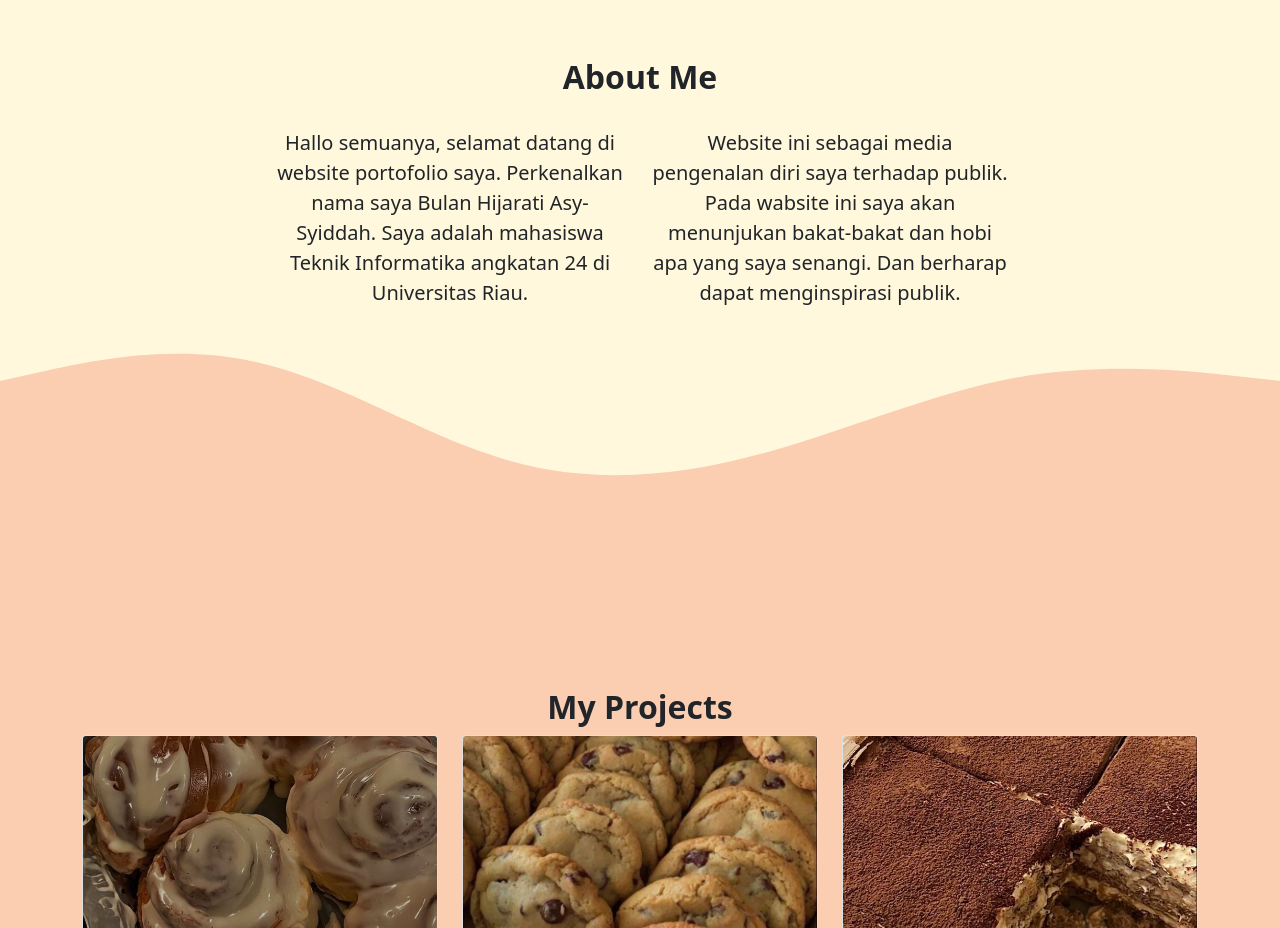
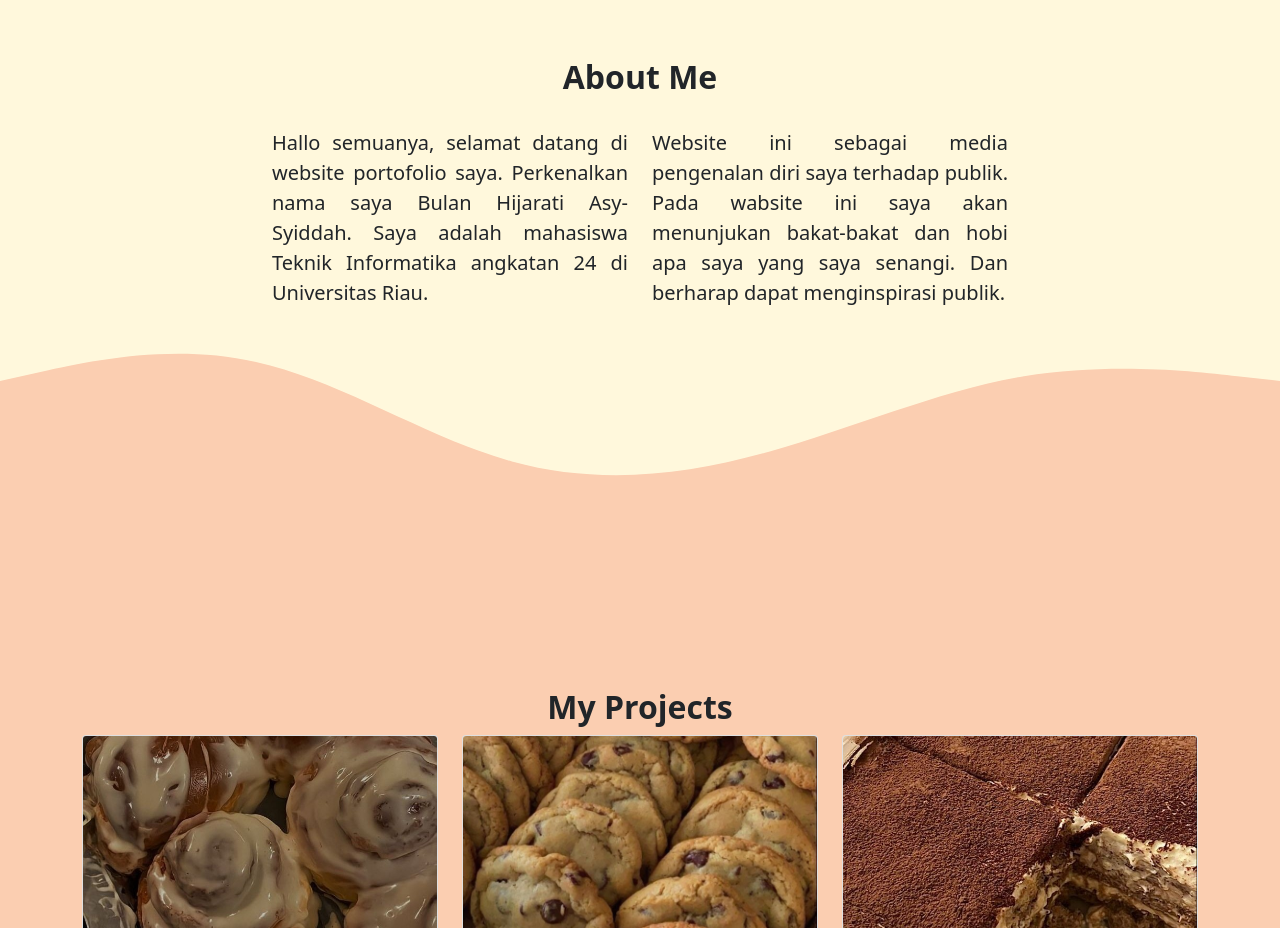
Before and after one commit to bulanhijarati/bulanhijarati.github.io, a plain HTML site: page index.html in a window 1280 px wide. Shown: the part 820-1748 px from the top of the page. Drawn offline with nearby package versions, Linux system fonts and the light colour scheme.

Commit message:
h+2 lebaran

```diff
--- a/index.html
+++ b/index.html
@@ -65,10 +65,10 @@
           </div>
           <div class="row justify-content-center fs-5 text-center">
             <div class="col-md-4">
-              <p>Hallo semuanya, selamat datang di website portofolio saya. Perkenalkan nama saya Bulan Hijarati Asy-Syiddah. Saya adalah mahasiswa Teknik Informatika angkatan 24 di Universitas Riau.</p>
+              <p style="text-align: justify">Hallo semuanya, selamat datang di website portofolio saya. Perkenalkan nama saya Bulan Hijarati Asy-Syiddah. Saya adalah mahasiswa Teknik Informatika angkatan 24 di Universitas Riau.</p>
             </div>
             <div class="col-md-4">
-              <p>Website ini sebagai media pengenalan diri saya terhadap publik. Pada wabsite ini saya akan menunjukan bakat-bakat dan hobi apa yang saya senangi. Dan berharap dapat menginspirasi publik.</p>
+              <p style="text-align: justify">Website ini sebagai media pengenalan diri saya terhadap publik. Pada wabsite ini saya akan menunjukan bakat-bakat dan hobi apa saya yang saya senangi. Dan berharap dapat menginspirasi publik.</p>
             </div>
           </div>
         </div>
```
